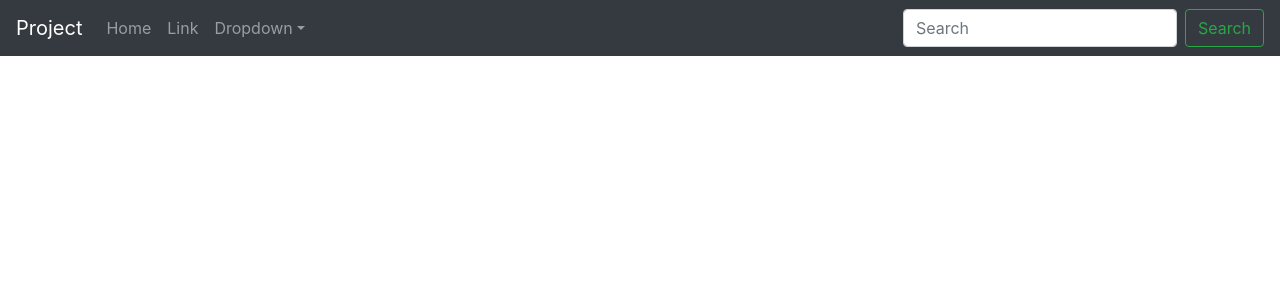
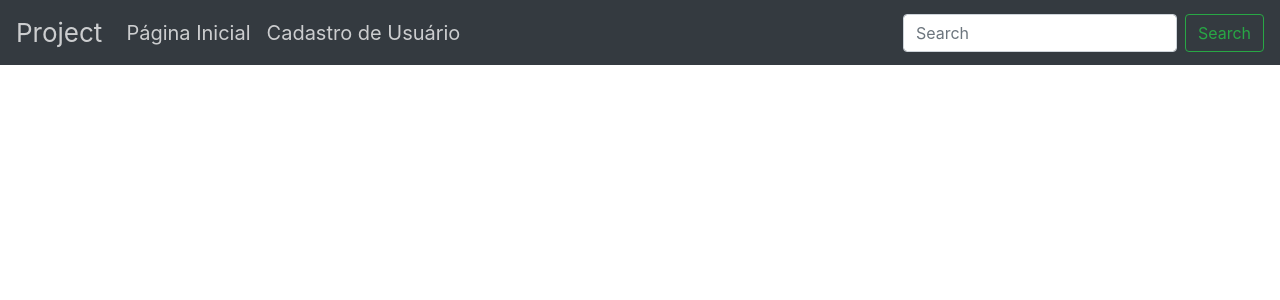
Before and after one commit to AnaB-hub/react_project, a React (Create React App) app in the folder project/: page /cadastro-usuario in a window 1280 px wide. Shown: the top 300 px of the page. Built offline with nearby package versions, Linux system fonts and the light colour scheme.

Commit message:
Mudanças no menu para levar para a página inicial e cadastro de usuario

```diff
--- /dev/null
+++ b/project/src/components/Menu/menu.css
@@ -0,0 +1,14 @@
+.menu {
+  text-decoration: none;
+  color: rgba(255, 255, 255, 0.75);
+  font-size: 20px;
+}
+
+.menu:hover {
+  text-decoration: none;
+  color: white;
+}
+
+.title {
+  font-size: 26px;
+}
--- a/project/src/components/Menu/menu.js
+++ b/project/src/components/Menu/menu.js
@@ -7,27 +7,30 @@ import {
   FormControl,
   Button,
 } from "react-bootstrap";
+import { Link } from "react-router-dom";
+import "./menu.css";
 
 function Menu() {
   return (
     <Navbar bg="dark" variant="dark" expand="lg">
-      <Navbar.Brand href="#home">Project</Navbar.Brand>
+      <Navbar.Brand href="#home">
+        <Link className="menu title" to="/cadastro-usuario">
+          Project
+        </Link>
+      </Navbar.Brand>
       <Navbar.Toggle aria-controls="basic-navbar-nav" />
       <Navbar.Collapse id="basic-navbar-nav">
         <Nav className="mr-auto">
-          <Nav.Link href="#home">Home</Nav.Link>
-          <Nav.Link href="#link">Link</Nav.Link>
-          <NavDropdown title="Dropdown" id="basic-nav-dropdown">
-            <NavDropdown.Item href="#action/3.1">Action</NavDropdown.Item>
-            <NavDropdown.Item href="#action/3.2">
-              Another action
-            </NavDropdown.Item>
-            <NavDropdown.Item href="#action/3.3">Something</NavDropdown.Item>
-            <NavDropdown.Divider />
-            <NavDropdown.Item href="#action/3.4">
-              Separated link
-            </NavDropdown.Item>
-          </NavDropdown>
+          <Nav.Link>
+            <Link className="menu" to="/">
+              Página Inicial
+            </Link>
+          </Nav.Link>
+          <Nav.Link>
+            <Link className="menu" to="/cadastro-usuario">
+              Cadastro de Usuário
+            </Link>
+          </Nav.Link>
         </Nav>
         <Form inline>
           <FormControl type="text" placeholder="Search" className="mr-sm-2" />
```
